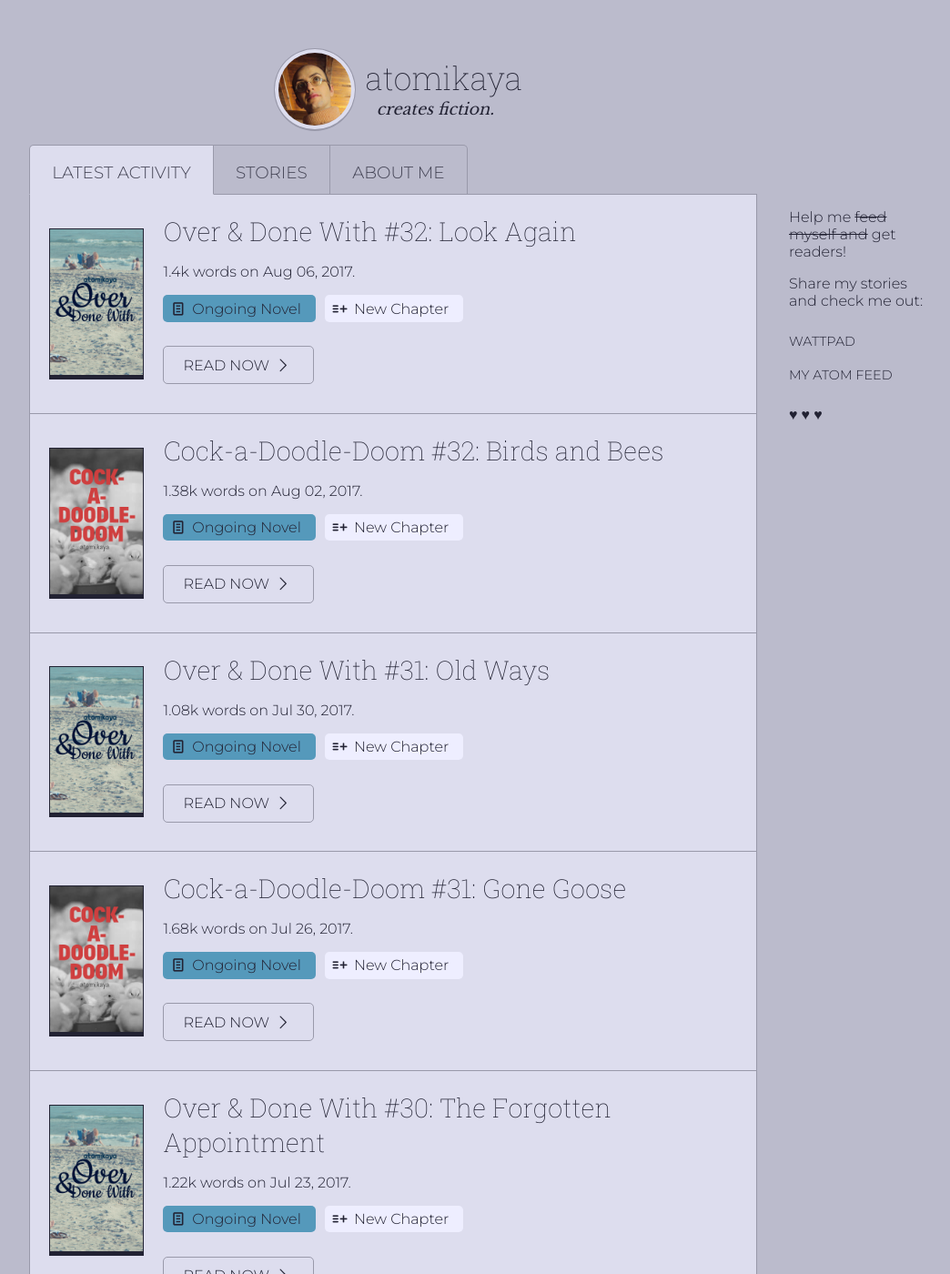
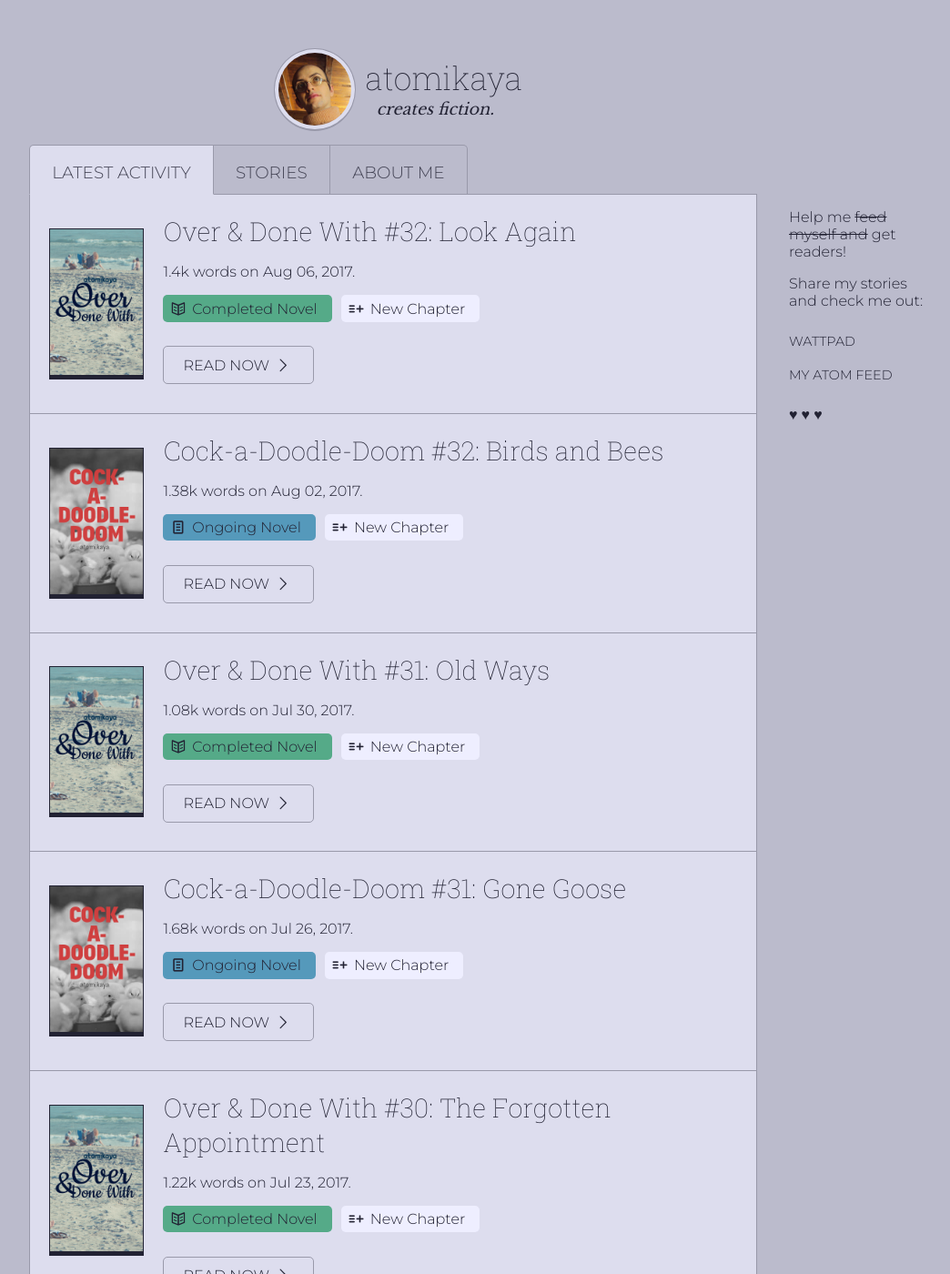
Before and after one commit to atomikaya/fiction, a Jekyll site: the page built from index.html, in a window 1280 px wide and 1400 px high. Shown: the whole window at 91% size, without its empty margins (208-1252 px from the left). Built offline with Jekyll 4.4.1, drawn with Linux system fonts in a browser that asks for light colours; the list of posts is cut into pages by our own code; some of the changed text lies outside the part shown.

Commit message:
marked oadw as completed

```diff
--- a/_data/stories.yml
+++ b/_data/stories.yml
@@ -14,11 +14,9 @@
   medium: novel
   cover: oadw.png
   summary: |
-    UPDATED EVERY SUNDAY.
-
     Andy and Spanky have had it with their life of ordinary crime. Isn't there a way out of the mob?
 
     Story inspired by my stay at a fellow writer's place, who does grimy true crime stories. I felt the need to take his kind of characters out of there and into a happier life. :)
-  status: ongoing
+  status: completed
   # luluLink: -
   # amazonLink: -  (all of this only when status == published)
```
